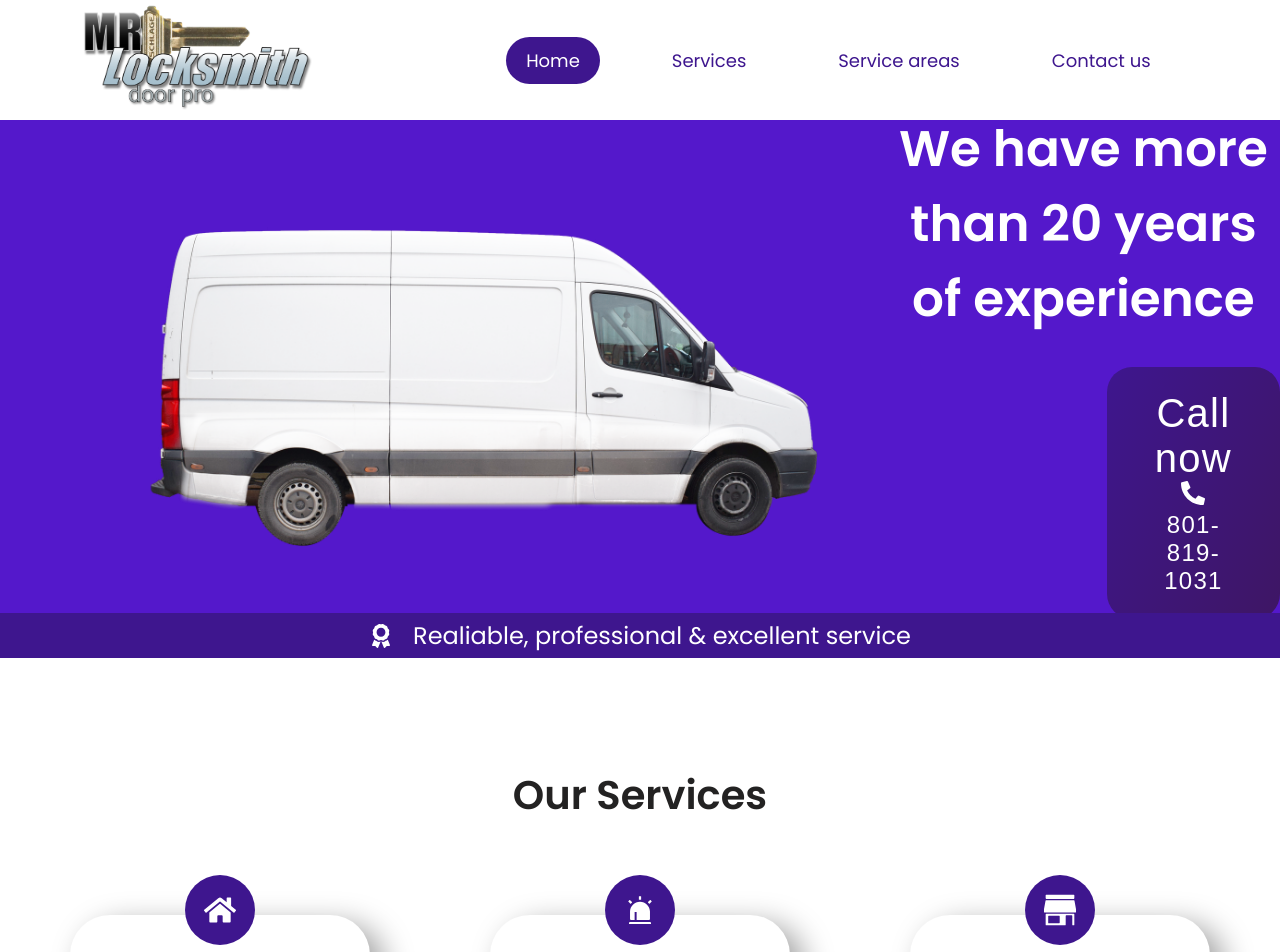
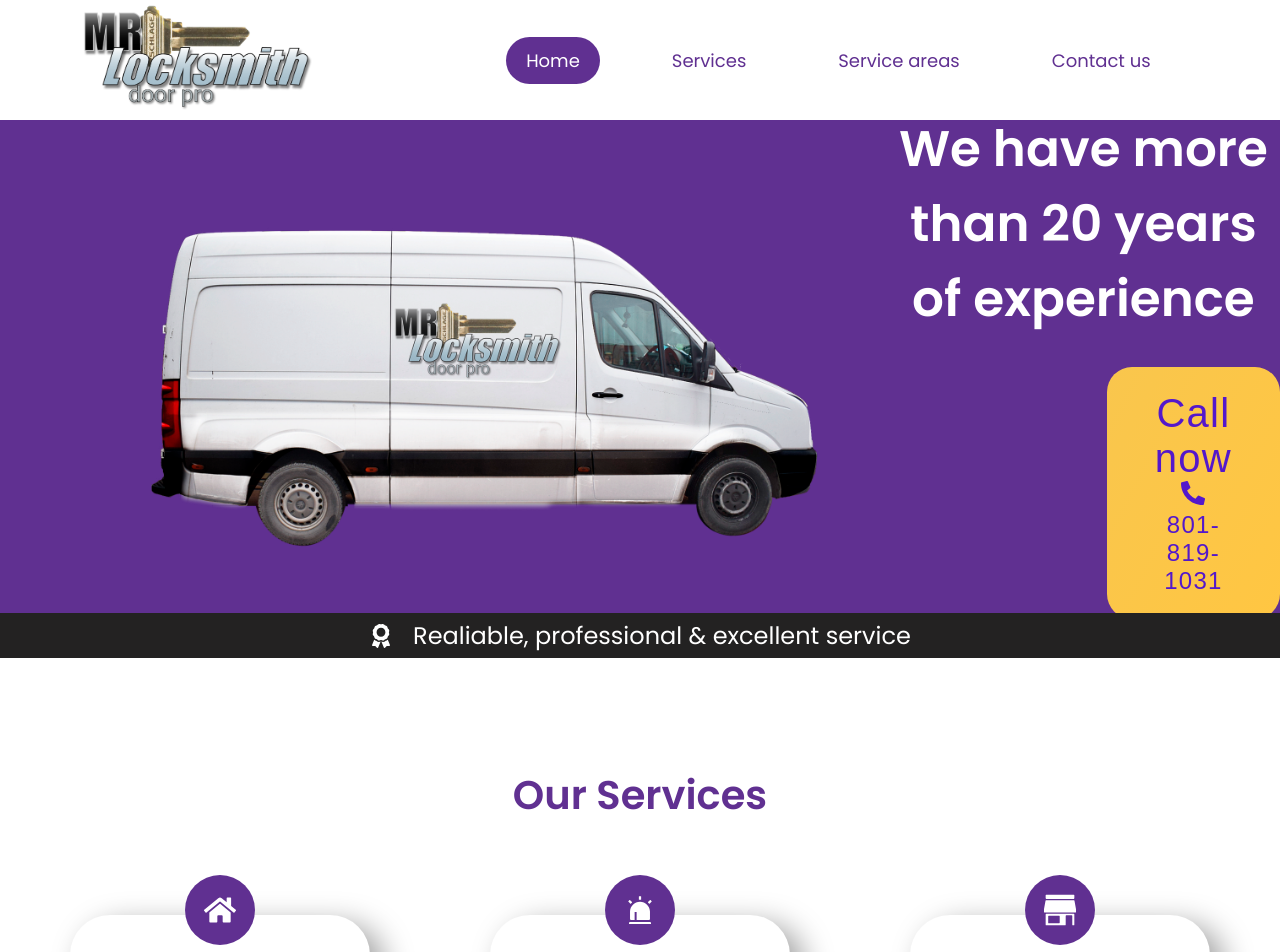
Before and after one commit to CarlosAC-29/Mr.Locksmith, a React (Create React App) app in the folder front-end/: page / in a window 1280 px wide. Shown: the top 952 px of the page. Built offline with nearby package versions, Linux system fonts and the light colour scheme.

Commit message:
nuevo diseño main

```diff
--- a/front-end/src/pages/styles/Home.scss
+++ b/front-end/src/pages/styles/Home.scss
@@ -14,7 +14,7 @@
         justify-content: center;
         align-items: center;
         width: 100%;
-        background-color: #5418CB;
+        background-color: #603091;
         height: 500px;
 
         @include media('<=tablet') {
@@ -77,9 +77,9 @@
             .btn__callnow {
                 border-radius: 25px;
                 padding: 1em 2em;
-                background: linear-gradient(117deg, rgb(62, 22, 142), rgb(62, 22, 100));
+                background: linear-gradient(117deg, rgb(249, 198, 77), rgb(255, 198, 66));
                 border: none;
-                color: rgb(255, 255, 255);
+                color: #5418CB;
                 font-size: 1.5rem;
                 cursor: pointer;
                 transition: box-shadow 0.25s ease 0s;
@@ -114,8 +114,8 @@
                 }
 
                 &:hover {
-                    background: linear-gradient(117deg, rgb(62, 22, 160), rgb(62, 22, 130));
-                    box-shadow: 0 0.1rem 0.8rem rgb(62, 22, 130);
+                    background: linear-gradient(117deg, rgb(255, 207, 96), rgb(255, 204, 86));
+                    box-shadow: 0 0.1rem 0.8rem rgb(255, 214, 118);
                     transform: scale(1.1);
                 }
 
@@ -162,7 +162,7 @@
         align-items: center;
         gap: 20px;
         font-size: 1.5rem;
-        background-color: $secondary;
+        background-color: #232222;
         color: $primary;
         position: relative;
         padding: 5px 0;
@@ -189,7 +189,7 @@
         }
 
         h1 {
-            color: $fontColor;
+            color: $secondary;
             font-size: 40px;
 
             @include media('<=tablet') {
--- a/front-end/src/variables.scss
+++ b/front-end/src/variables.scss
@@ -27,7 +27,7 @@
 
     //colors
     $primary: #fff;
-    $secondary: #3E168E;
+    $secondary: #603091;
 
 @mixin flex($justify, $align, $direction){
     display: flex;
```
Also changed, not shown: front-end/src/images/MainPage.png.
